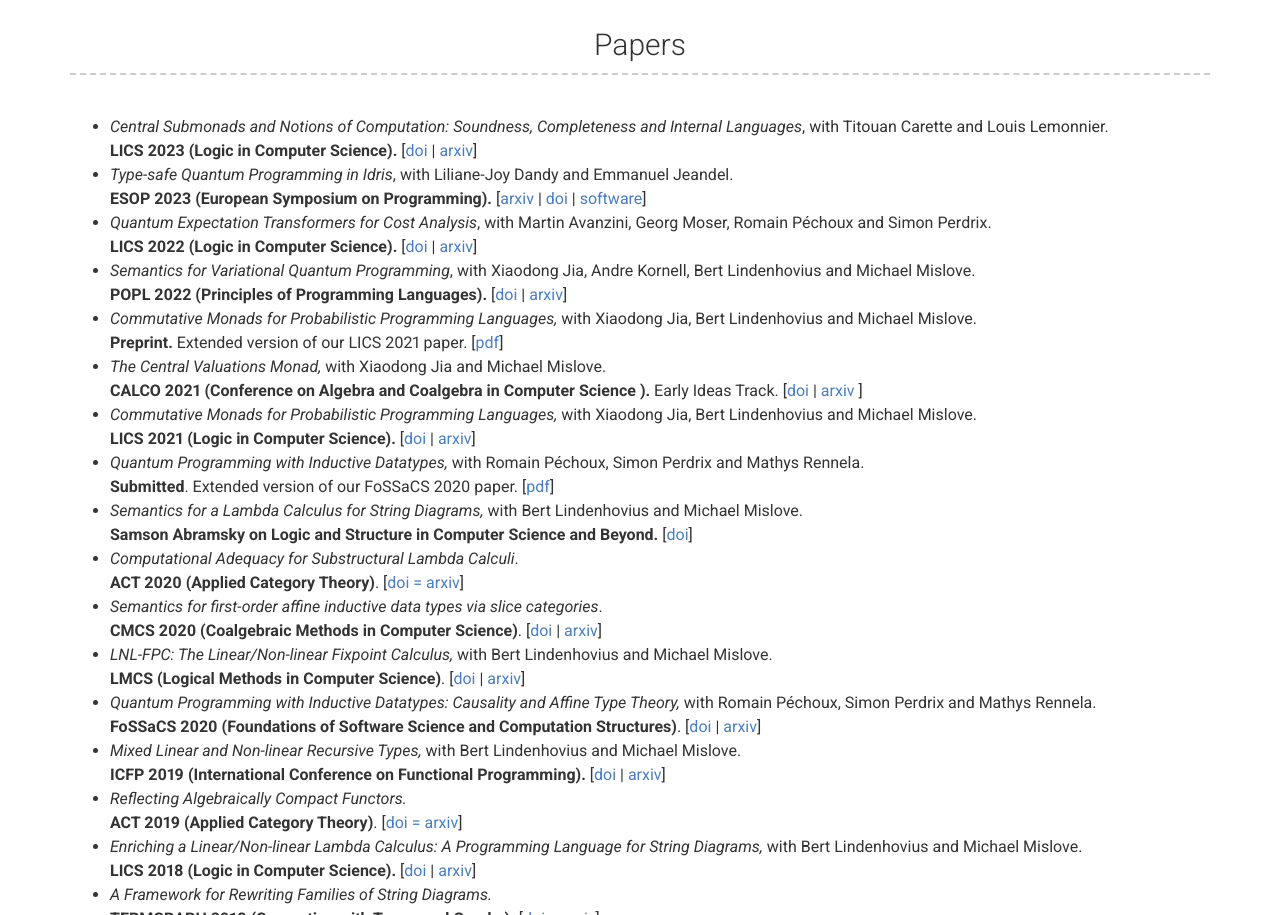
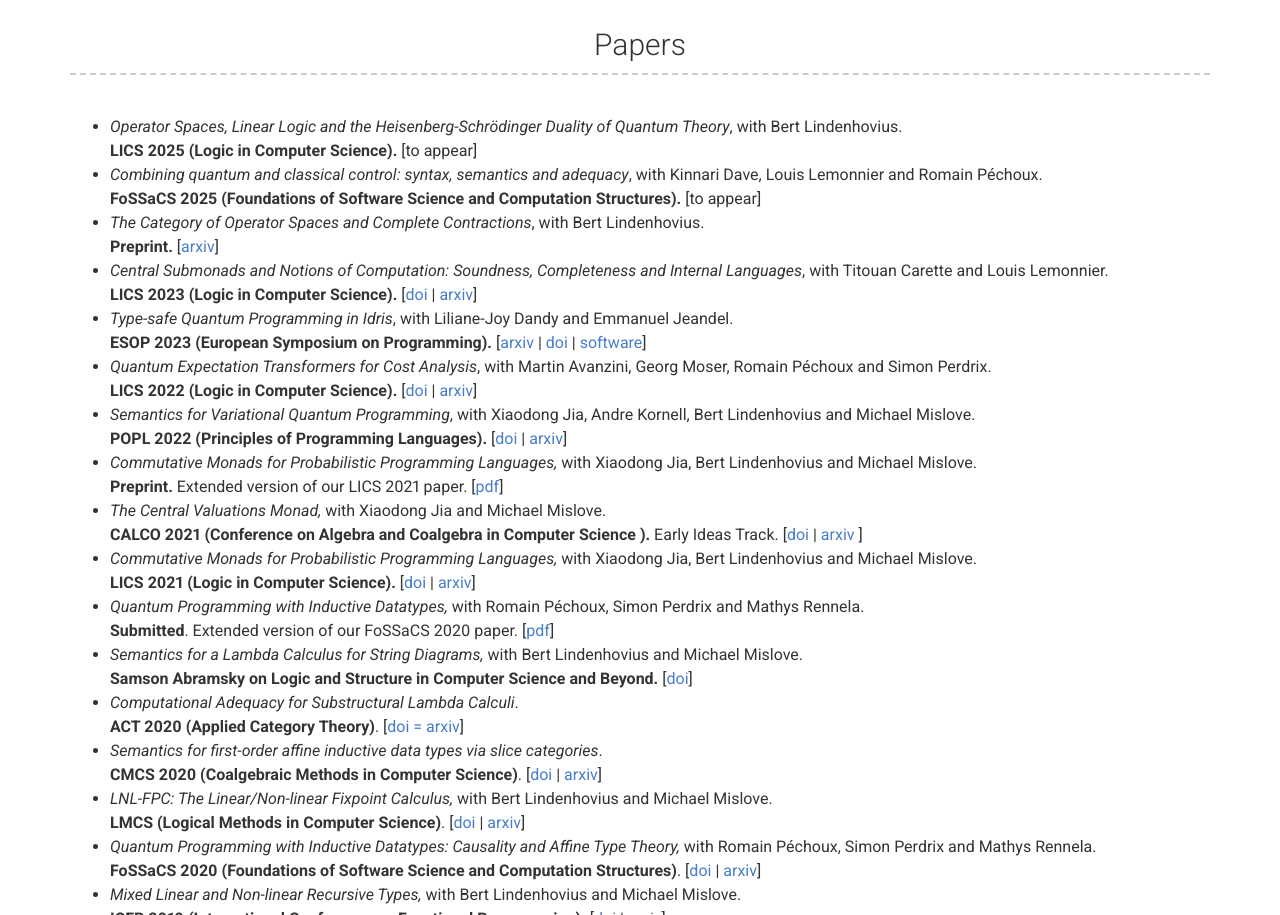
Before and after one commit to zamdzhiev/zamdzhiev.github.io, a plain HTML site: page index.html in a window 1280 px wide. Shown: the part 1435-2350 px from the top of the page. Drawn offline with nearby package versions, Linux system fonts and the light colour scheme; files whose address does not match are found by name.

Commit message:
update with new papers

```diff
--- a/index.html
+++ b/index.html
@@ -10,7 +10,7 @@
 <meta property="og:locale" content="en_US" />
 <meta property="og:site_name" content="Research Scientist" />
 <script type="application/ld+json">
-{"@type":"WebSite","headline":"Research Scientist","url":"/","name":"Research Scientist","@context":"http://schema.org"}</script>
+{"name":"Research Scientist","headline":"Research Scientist","url":"/","@type":"WebSite","@context":"http://schema.org"}</script>
 <!-- End Jekyll SEO tag -->
 <link rel="stylesheet" href="/assets/main.css">
   <link rel="shortcut icon" type="image/x-icon" href="">
@@ -123,6 +123,12 @@
   <div class="row clearfix">
     <div class="col-md-12">
       <ul>
+  <li><em>Operator Spaces, Linear Logic and the Heisenberg-Schrödinger Duality of Quantum Theory</em>, with Bert Lindenhovius.<br />
+<strong>LICS 2025 (Logic in Computer Science).</strong> [to appear]</li>
+  <li><em>Combining quantum and classical control: syntax, semantics and adequacy</em>, with Kinnari Dave, Louis Lemonnier and Romain Péchoux.<br />
+<strong>FoSSaCS 2025 (Foundations of Software Science and Computation Structures).</strong> [to appear]</li>
+  <li><em>The Category of Operator Spaces and Complete Contractions</em>, with Bert Lindenhovius.<br />
+<strong>Preprint.</strong> [<a href="https://arxiv.org/abs/2412.20999">arxiv</a>]</li>
   <li><em>Central Submonads and Notions of Computation: Soundness, Completeness and Internal Languages</em>, with Titouan Carette and Louis Lemonnier.<br />
 <strong>LICS 2023 (Logic in Computer Science).</strong> [<a href="https://doi.org/10.1109/LICS56636.2023.10175687">doi</a> | <a href="https://arxiv.org/abs/2207.09190">arxiv</a>]</li>
   <li><em>Type-safe Quantum Programming in Idris</em>, with Liliane-Joy Dandy and Emmanuel Jeandel.<br />
```
Also changed, not shown: talks/index.html (+1 -1 lines).
